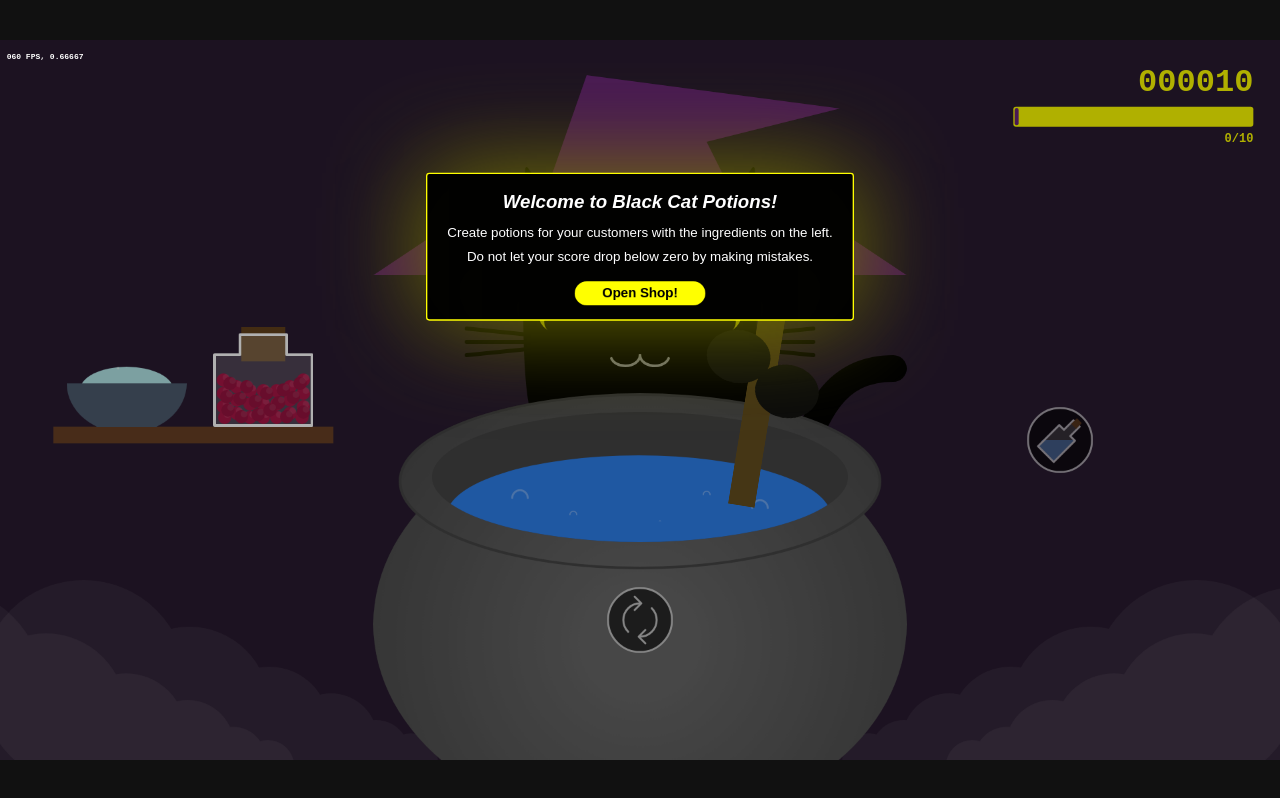
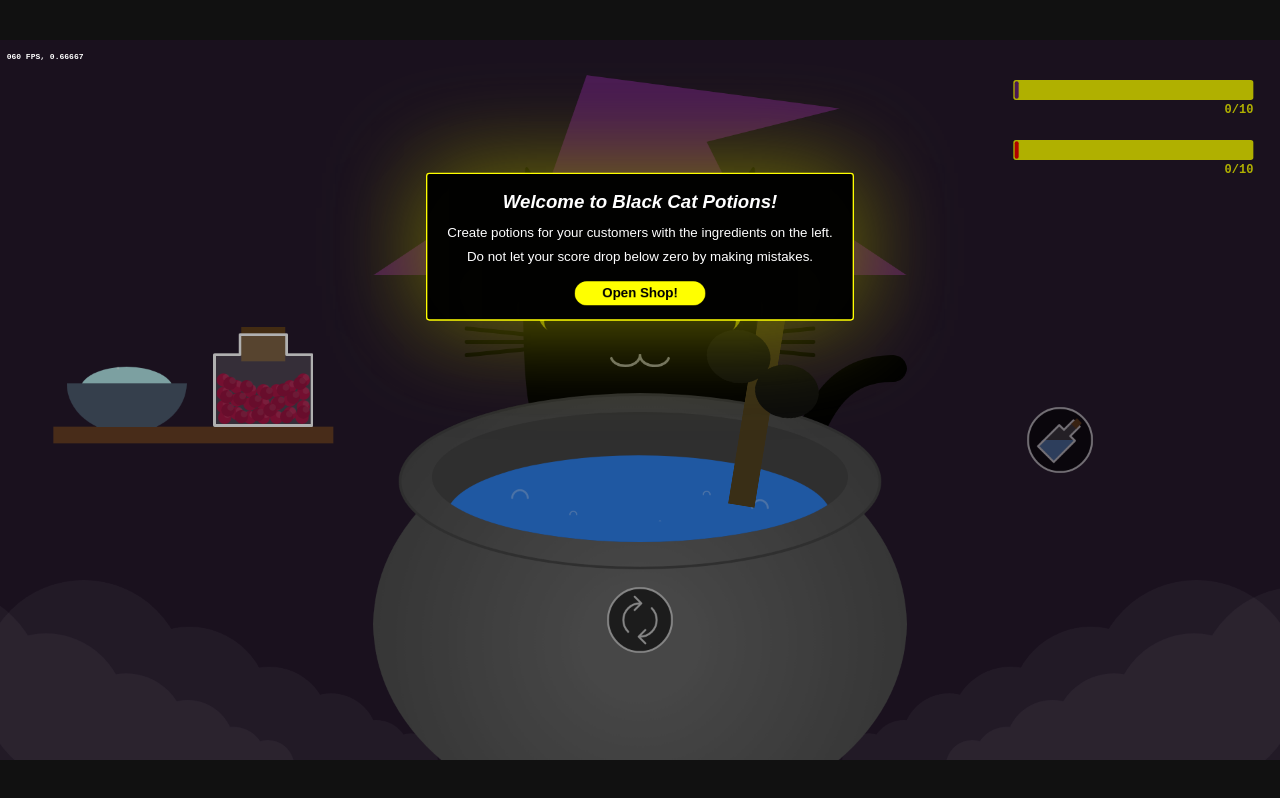
Before and after one commit to sebadorn/js13k-2025-black-cat, a website: page dev/index-dev.html in a window 1280 px wide. Drawn offline with Linux system fonts and the light colour scheme.

Commit message:
replace score with progress bars for goal and error limit

```diff
--- a/dev/index-dev.html
+++ b/dev/index-dev.html
@@ -5,7 +5,7 @@
 *{margin:0;padding:0;user-select:none}
 html{background:#111;height:100%}
 body{align-items:center;display:flex;height:100%;justify-content:center;overflow:hidden}
-canvas{background:#291b30}
+canvas{background:#26192c}
 </style>
 <script src="js/lib/ZzFXMicro.min.js"></script>
 <script src="js/js13k.js"></script>
--- a/dev/js/CatFg.js
+++ b/dev/js/CatFg.js
@@ -44,7 +44,7 @@ js13k.CatFg = class extends js13k.LevelObject {
 	draw( ctx ) {
 		if( this._needsRedraw ) {
 			this.ctx.clearRect( 0, 0, this.w, this.h );
-			this.ctx.fillStyle = '#644e1e';
+			this.ctx.fillStyle = '#534320';
 			this.ctx.fillRect( 400, 0, 40, 340 );
 			this._drawPaws();
 		}
--- a/dev/js/Level.js
+++ b/dev/js/Level.js
@@ -157,7 +157,8 @@ js13k.Level = class {
 	 */
 	constructor() {
 		this.timer = 0;
-		this.score = 1;
+		this.goal = 10;
+		this.limit = 10;
 
 		// 0: Intro
 		// 1: Starting with simple potions
@@ -354,38 +355,46 @@ js13k.Level = class {
 	 * @param {CanvasRenderingContext2D} ctx
 	 */
 	_drawScore( ctx ) {
-		let score = String( Math.abs( this.score ) * 10 ).padStart( 6, '0' );
+		ctx.strokeStyle = '#ff0';
+		ctx.textAlign = 'right';
+		ctx.textBaseline = 'top';
+		ctx.font = '600 18px ' + js13k.FONT_MONO;
 
-		if( this.score < 0 ) {
-			score = '-' + score;
-		}
+		const width = 360;
+		const x = js13k.w - width - 40;
+		let y = 60;
+
+		// Progress on successful orders
+		const progressGoal = Math.min( 1, this.doneOrders.length / this.goal );
 
 		ctx.fillStyle = '#ff0';
-		ctx.strokeStyle = '#ff0';
-		ctx.lineWidth = 6;
-		ctx.textAlign = 'right';
-		ctx.textBaseline = 'top';
-		ctx.font = '600 48px ' + js13k.FONT_MONO;
-		ctx.fillText( score, js13k.w - 40, 40 );
-
-		// Progress bar
-		const goal = 10;
-		const progress = Math.min( 1, this.doneOrders.length / goal );
-		const width = 360;
-		const x = js13k.w - width - 40;
-
 		ctx.lineWidth = 3;
-		ctx.fillStyle = '#ff0';
 		ctx.beginPath();
-		ctx.roundRect( x, 100, width, 30, 4 );
+		ctx.roundRect( x, y, width, 30, 4 );
 		ctx.fill();
 
-		ctx.font = '600 18px ' + js13k.FONT_MONO;
-		ctx.fillText( this.doneOrders.length + '/' + goal, x + width, 140 );
+		ctx.fillText( this.doneOrders.length + '/' + this.goal, x + width, y + 36 );
 
 		ctx.fillStyle = '#6a267a';
 		ctx.beginPath();
-		ctx.roundRect( x + 2, 102, Math.max( 6, width * progress - 4 ), 26, 4 );
+		ctx.roundRect( x + 2, y + 2, Math.max( 6, width * progressGoal - 4 ), 26, 4 );
+		ctx.fill();
+
+		// Progress on failed orders
+		const progressLimit = Math.min( 1, this.failedOrders.length / this.limit );
+		y = 150;
+
+		ctx.fillStyle = '#ff0';
+		ctx.lineWidth = 3;
+		ctx.beginPath();
+		ctx.roundRect( x, y, width, 30, 4 );
+		ctx.fill();
+
+		ctx.fillText( this.failedOrders.length + '/' + this.limit, x + width, y + 36 );
+
+		ctx.fillStyle = '#f00';
+		ctx.beginPath();
+		ctx.roundRect( x + 2, y + 2, Math.max( 6, width * progressLimit - 4 ), 26, 4 );
 		ctx.fill();
 	}
 
@@ -767,7 +776,7 @@ js13k.Level = class {
 			this.changeStage( 3 );
 		}
 
-		if( this.score <= 0 ) {
+		if( this.failedOrders.length >= 10 ) {
 			// TODO: game over
 		}
 
@@ -785,7 +794,6 @@ js13k.Level = class {
 		const potion = this.getPotion( contents );
 		const result = this.scoreOrder( potion );
 
-		this.score += result;
 		this.currentOrder.score = result;
 
 		if( result > 0 ) {
```
Also changed, not shown: docs/index.html (+1 -1 lines), docs/i.js.
